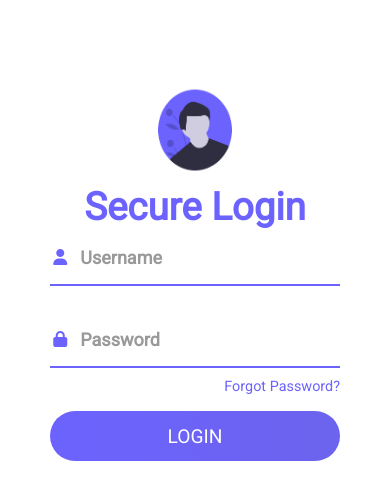
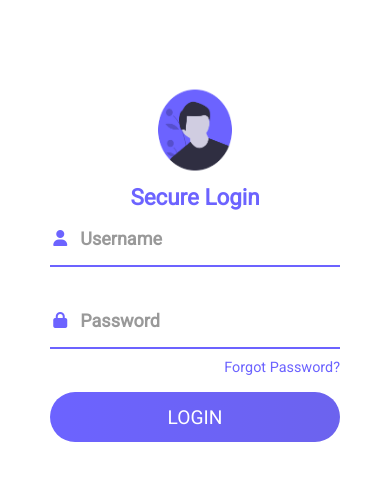
Before and after one commit to priyesh-pandya/ResponsiveCSSLoginForm, a plain HTML site: page index.html in a window 390 px wide. Drawn offline with Linux system fonts and the light colour scheme.

Commit message:
Media query - font size updated

```diff
--- a/css/style.css
+++ b/css/style.css
@@ -217,7 +217,7 @@ a:hover{
     }
 
     form h2{
-        font-size: 2.4rem;
+        font-size: 1.4rem;
     }
 
     .img img{
```
